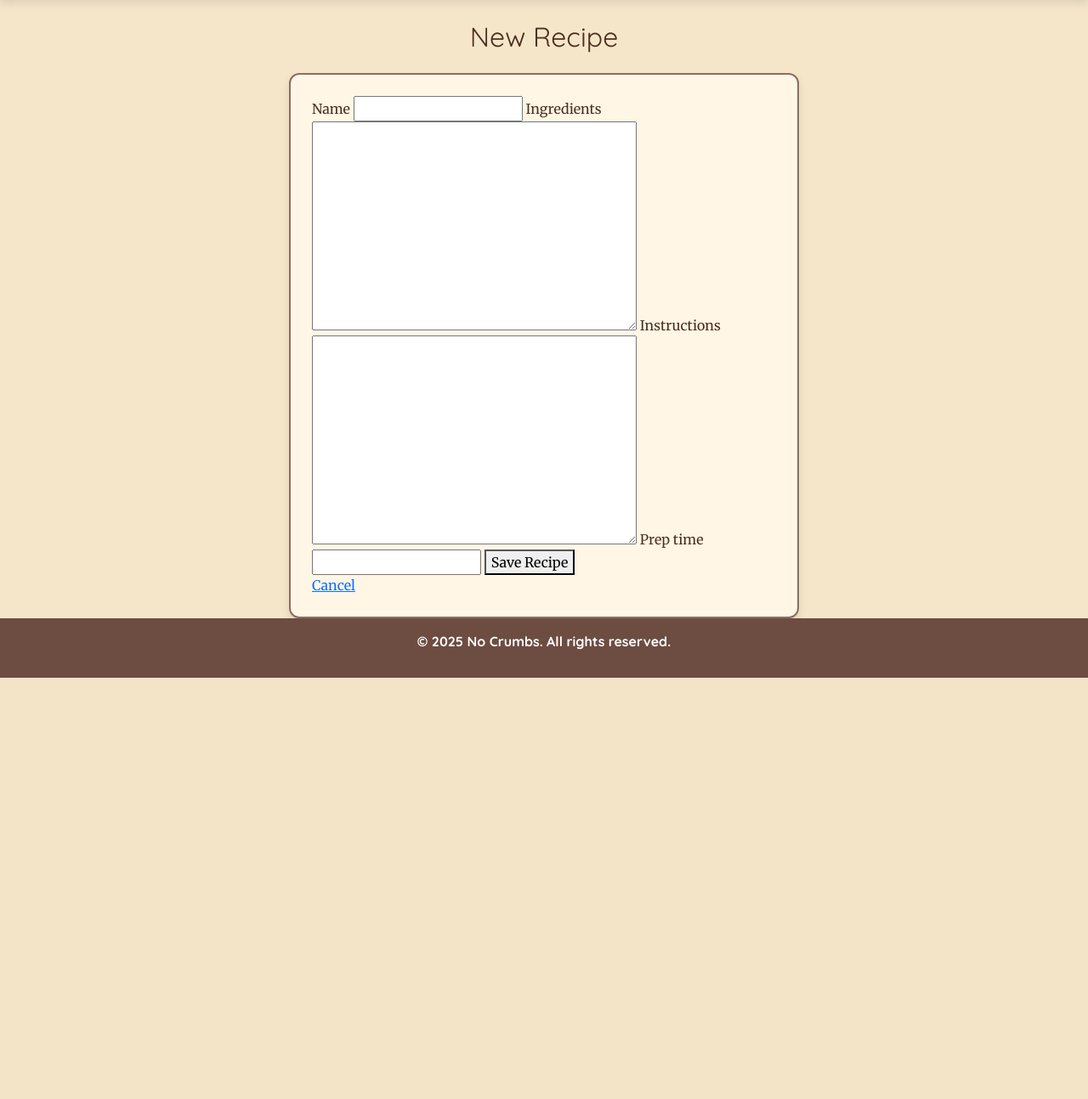
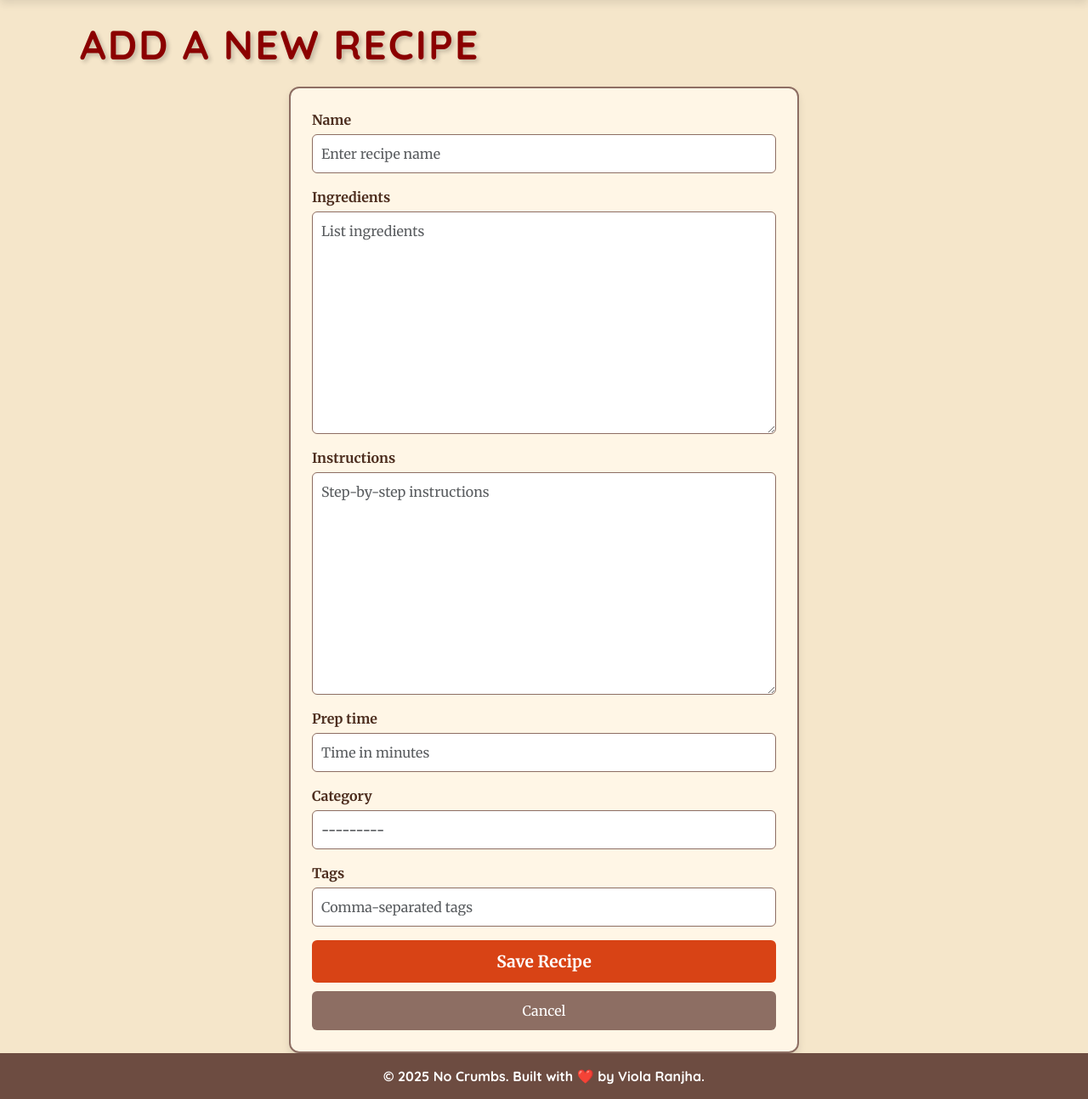
Before and after one commit to vmr093/NoCrumbs, a Django app: page /recipe/new/ in a window 1280 px wide. Shown: the part 74-1368 px from the top of the page at 85% size. Before the commit the page ends 872 px from the top, so only its background shows below. Run offline with Django 5.2, Linux system fonts and the light colour scheme; the visitor is signed in with stand-in values (Sample User, id 1).

Commit message:
adding search box, cateogries, tags, pagination

```diff
--- a/recipe_manager_2/recipes/forms.py
+++ b/recipe_manager_2/recipes/forms.py
@@ -1,28 +1,28 @@
 from django import forms
-from django.contrib.auth.models import User
-from .models import Recipe
+from .models import Recipe, Category
 
-# Recipe Form
 class RecipeForm(forms.ModelForm):
     class Meta:
         model = Recipe
-        fields = ['name', 'ingredients', 'instructions', 'prep_time']
+        fields = ['name', 'ingredients', 'instructions', 'prep_time', 'category', 'tags']
+        widgets = {
+            'name': forms.TextInput(attrs={'class': 'form-control', 'placeholder': 'Enter recipe name'}),
+            'ingredients': forms.Textarea(attrs={'class': 'form-control', 'placeholder': 'List ingredients'}),
+            'instructions': forms.Textarea(attrs={'class': 'form-control', 'placeholder': 'Step-by-step instructions'}),
+            'prep_time': forms.NumberInput(attrs={'class': 'form-control', 'placeholder': 'Time in minutes'}),
+            'category': forms.Select(attrs={'class': 'form-control'}),
+            'tags': forms.TextInput(attrs={'class': 'form-control', 'placeholder': 'Comma-separated tags'}),
+        }
 
-# User Registration Form
-class UserRegistrationForm(forms.ModelForm):
-    password = forms.CharField(widget=forms.PasswordInput)
-    password_confirm = forms.CharField(widget=forms.PasswordInput, label="Confirm Password")
-
-    class Meta:
-        model = User
-        fields = ['username', 'email', 'password']
-
-    def clean(self):
-        cleaned_data = super().clean()
-        password = cleaned_data.get("password")
-        password_confirm = cleaned_data.get("password_confirm")
-
-        if password and password_confirm and password != password_confirm:
-            self.add_error('password_confirm', "Passwords do not match")
-
-        return cleaned_data
+class RecipeSearchForm(forms.Form):
+    query = forms.CharField(
+        required=False,
+        label="Search Recipes",
+        widget=forms.TextInput(attrs={'class': 'form-control', 'placeholder': 'Search by name or ingredient'})
+    )
+    category = forms.ModelChoiceField(
+        queryset=Category.objects.all(),
+        required=False,
+        empty_label="All Categories",
+        widget=forms.Select(attrs={'class': 'form-control'})
+    )
--- a/recipe_manager_2/recipes/models.py
+++ b/recipe_manager_2/recipes/models.py
@@ -1,5 +1,22 @@
 from django.db import models
 from django.contrib.auth.models import User
+
+# ✅ Predefined Categories for Recipes
+CATEGORY_CHOICES = [
+    ("Vegetarian", "Vegetarian"),
+    ("Dinner", "Dinner"),
+    ("Lunch", "Lunch"),
+    ("Snack", "Snack"),
+    ("Dessert", "Dessert"),
+    ("Vegan", "Vegan"),
+    ("Halal", "Halal"),
+]
+
+class Category(models.Model):
+    name = models.CharField(max_length=100, choices=CATEGORY_CHOICES, unique=True)
+
+    def __str__(self):
+        return self.name
 
 class Recipe(models.Model):
     user = models.ForeignKey(User, on_delete=models.CASCADE)
@@ -7,15 +24,18 @@ class Recipe(models.Model):
     ingredients = models.TextField()
     instructions = models.TextField()
     prep_time = models.IntegerField(help_text="Time in minutes")
+    category = models.CharField(max_length=100, choices=CATEGORY_CHOICES, blank=True, null=True)
+    tags = models.CharField(max_length=200, blank=True, help_text="Comma-separated tags")
     created_at = models.DateTimeField(auto_now_add=True)
 
     def __str__(self):
         return self.name
 
+# ⭐ Favorite Model (Users can favorite recipes)
 class Favorite(models.Model):
     user = models.ForeignKey(User, on_delete=models.CASCADE)
     recipe = models.ForeignKey(Recipe, on_delete=models.CASCADE)
-    added_at = models.DateTimeField(auto_now_add=True)
+    created_at = models.DateTimeField(auto_now_add=True)
 
     class Meta:
         unique_together = ('user', 'recipe')  # Prevents duplicate favorites
--- a/recipe_manager_2/recipes/static/css/styles.css
+++ b/recipe_manager_2/recipes/static/css/styles.css
@@ -176,7 +176,83 @@ body {
     font-family: 'Merriweather', serif;
 }
 
-/* 🎨 Footer */
+/* 🎨 Ensure Labels Stay Above Fields */
+.form-container label {
+    display: block;  /* Ensure labels appear above fields */
+    font-weight: bold;
+    margin-bottom: 5px;
+    color: #4d2e1f; /* Dark brown */
+}
+
+/* 🎨 Fix Input Field Alignment */
+.form-container input,
+.form-container textarea,
+.form-container select {
+    width: 100%;
+    padding: 10px;
+    border: 1px solid #8d6e63;
+    border-radius: 6px;
+    background-color: #fff;
+    font-size: 1rem;
+    margin-bottom: 15px;
+    display: block; /* Ensure full width */
+}
+
+/* 📝 Improve Textarea */
+.form-container textarea {
+    min-height: 120px; /* Larger text area */
+    resize: vertical;
+}
+
+/* 🎨 Submit & Cancel Buttons */
+.btn-submit {
+    background-color: #d84315; /* Deep red */
+    color: white;
+    font-size: 1.2rem;
+    font-weight: bold;
+    border-radius: 6px;
+    padding: 10px 15px;
+    width: 100%;
+    display: block;
+    text-align: center;
+}
+
+.btn-submit:hover {
+    background-color: #bf360c;
+}
+
+.btn-cancel {
+    background-color: #8d6e63; /* Warm brown */
+    color: white;
+    border-radius: 6px;
+    padding: 10px 15px;
+    text-decoration: none;
+    display: block;
+    width: 100%;
+    text-align: center;
+    margin-top: 10px;
+}
+
+.btn-cancel:hover {
+    background-color: #5d4037;
+}
+
+
+/* 🎨 Recipe Manager Header - Bold, Left-Aligned */
+.recipe-title {
+    font-size: 3rem;  /* Increase size */
+    font-weight: 700;  /* Make it extra bold */
+    color: #8B0000;  /* Deep red */
+    text-align: left;  /* Align to the left */
+    margin-bottom: 20px;
+    text-transform: uppercase;  /* Make it stand out */
+    letter-spacing: 2px;  /* Add spacing for a cleaner look */
+    text-shadow: 3px 3px 5px rgba(0, 0, 0, 0.2); /* Subtle shadow for pop effect */
+}
+
+
+
+/* 🎨 Footer Styling */
 footer {
     background: #6d4c41; /* Warm brown */
     color: white;
@@ -185,4 +261,18 @@ footer {
     font-weight: bold;
     margin-top: auto;
     width: 100%;
+    font-size: 1rem;
 }
+
+/* 🎨 Add a small heart emoji for personality */
+footer p {
+    margin: 0;
+    font-family: 'Quicksand', sans-serif;
+}
+
+/* 🎨 Push Pagination Lower */
+.pagination-container {
+    margin-top: 40px; /* Moves pagination further down */
+    padding-top: 20px;
+    text-align: center;
+}
--- a/recipe_manager_2/recipes/templates/recipes/base.html
+++ b/recipe_manager_2/recipes/templates/recipes/base.html
@@ -50,9 +50,10 @@
     </div>
 
     <!-- Footer -->
-    <footer>
-        <p>&copy; 2025 No Crumbs. All rights reserved.</p>
-    </footer>
+<footer>
+    <p>&copy; 2025 No Crumbs. Built with ❤️ by Viola Ranjha.</p>
+</footer>
+
 
     <!-- Bootstrap JS -->
     <script src="https://cdn.jsdelivr.net/npm/bootstrap@5.3.0/dist/js/bootstrap.bundle.min.js"></script>
--- a/recipe_manager_2/recipes/templates/recipes/recipe_form.html
+++ b/recipe_manager_2/recipes/templates/recipes/recipe_form.html
@@ -2,21 +2,22 @@
 
 {% block content %}
 <div class="container">
-    <h2 class="text-center mb-4">{% if form.instance.id %}Edit Recipe{% else %}New Recipe{% endif %}</h2>
+    <h1 class="recipe-title">Add a New Recipe</h1>
 
     <div class="form-container">
-        <form method="post">
+        <form method="POST">
             {% csrf_token %}
 
             {% for field in form %}
-                <label for="{{ field.id_for_label }}">{{ field.label }}</label>
-                {{ field }}
+                <div class="mb-3">
+                    <label for="{{ field.id_for_label }}">{{ field.label }}</label>
+                    {{ field }}
+                </div>
             {% endfor %}
 
-            <button type="submit" class="btn-submit">Save Recipe</button>
+            <button type="submit" class="btn btn-submit">Save Recipe</button>
+            <a href="{% url 'recipe_list' %}" class="btn btn-cancel">Cancel</a>
         </form>
-
-        <a href="{% url 'recipe_list' %}" class="btn-cancel">Cancel</a>
     </div>
 </div>
 {% endblock %}
--- a/recipe_manager_2/recipes/views.py
+++ b/recipe_manager_2/recipes/views.py
@@ -1,14 +1,39 @@
 from django.shortcuts import render, get_object_or_404, redirect
+from django.core.paginator import Paginator
+from django.db.models import Q
 from django.contrib.auth.decorators import login_required
-from .models import Recipe, Favorite
-from .forms import RecipeForm
+from .models import Recipe, Favorite, Category
+from .forms import RecipeForm, RecipeSearchForm
 
-# Recipe Views
+# 📄 Recipe List with Search, Category Filter, & Pagination
+def recipe_list(request):
+    recipes = Recipe.objects.all()
+    search_form = RecipeSearchForm(request.GET)
+
+    if search_form.is_valid():
+        query = search_form.cleaned_data.get('query')
+        category = search_form.cleaned_data.get('category')
+
+        if query:
+            recipes = recipes.filter(Q(name__icontains=query) | Q(ingredients__icontains=query))
+
+        if category:
+            recipes = recipes.filter(category=category)
+
+    paginator = Paginator(recipes, 6)  # Show 6 recipes per page
+    page_number = request.GET.get('page')
+    recipes = paginator.get_page(page_number)
+
+    return render(request, 'recipes/recipe_list.html', {'recipes': recipes, 'search_form': search_form})
+
+# 📌 Recipe Detail Page
 @login_required
-def recipe_list(request):
-    recipes = Recipe.objects.filter(user=request.user)
-    return render(request, 'recipes/recipe_list.html', {'recipes': recipes})
+def recipe_detail(request, recipe_id):
+    recipe = get_object_or_404(Recipe, id=recipe_id, user=request.user)
+    is_favorited = Favorite.objects.filter(user=request.user, recipe=recipe).exists()
+    return render(request, 'recipes/recipe_detail.html', {'recipe': recipe, 'is_favorited': is_favorited})
 
+# ➕ Add New Recipe
 @login_required
 def recipe_create(request):
     if request.method == 'POST':
@@ -22,12 +47,7 @@ def recipe_create(request):
         form = RecipeForm()
     return render(request, 'recipes/recipe_form.html', {'form': form})
 
-@login_required
-def recipe_detail(request, recipe_id):
-    recipe = get_object_or_404(Recipe, id=recipe_id, user=request.user)
-    is_favorited = Favorite.objects.filter(user=request.user, recipe=recipe).exists()
-    return render(request, 'recipes/recipe_detail.html', {'recipe': recipe, 'is_favorited': is_favorited})
-
+# ✏️ Edit Recipe
 @login_required
 def recipe_update(request, recipe_id):
     recipe = get_object_or_404(Recipe, id=recipe_id, user=request.user)
@@ -40,6 +60,7 @@ def recipe_update(request, recipe_id):
         form = RecipeForm(instance=recipe)
     return render(request, 'recipes/recipe_form.html', {'form': form})
 
+# 🗑 Delete Recipe
 @login_required
 def recipe_delete(request, recipe_id):
     recipe = get_object_or_404(Recipe, id=recipe_id, user=request.user)
@@ -48,10 +69,9 @@ def recipe_delete(request, recipe_id):
         return redirect('recipe_list')
     return render(request, 'recipes/recipe_confirm_delete.html', {'recipe': recipe})
 
-# Favorite Views
+# ⭐ Favorite Recipe (Toggle)
 @login_required
 def favorite_recipe(request, recipe_id):
-    """Allows users to favorite or unfavorite a recipe."""
     recipe = get_object_or_404(Recipe, id=recipe_id)
     favorite, created = Favorite.objects.get_or_create(user=request.user, recipe=recipe)
 
@@ -60,8 +80,8 @@ def favorite_recipe(request, recipe_id):
 
     return redirect('recipe_list')
 
+# ❤️ Favorite Recipes List
 @login_required
 def favorite_list(request):
-    """Displays a user's favorite recipes."""
     favorites = Favorite.objects.filter(user=request.user).select_related('recipe')
     return render(request, 'recipes/favorites.html', {'favorites': favorites})
```
Also changed, not shown: recipe_manager_2/recipes/templates/recipes/recipe_list.html (+55 -9 lines), recipe_manager_2/recipes/migrations/0004_category_rename_added_at_favorite_created_at_and_more.py (added), recipe_manager_2/recipes/migrations/0005_alter_category_name_alter_recipe_category.py (added).
